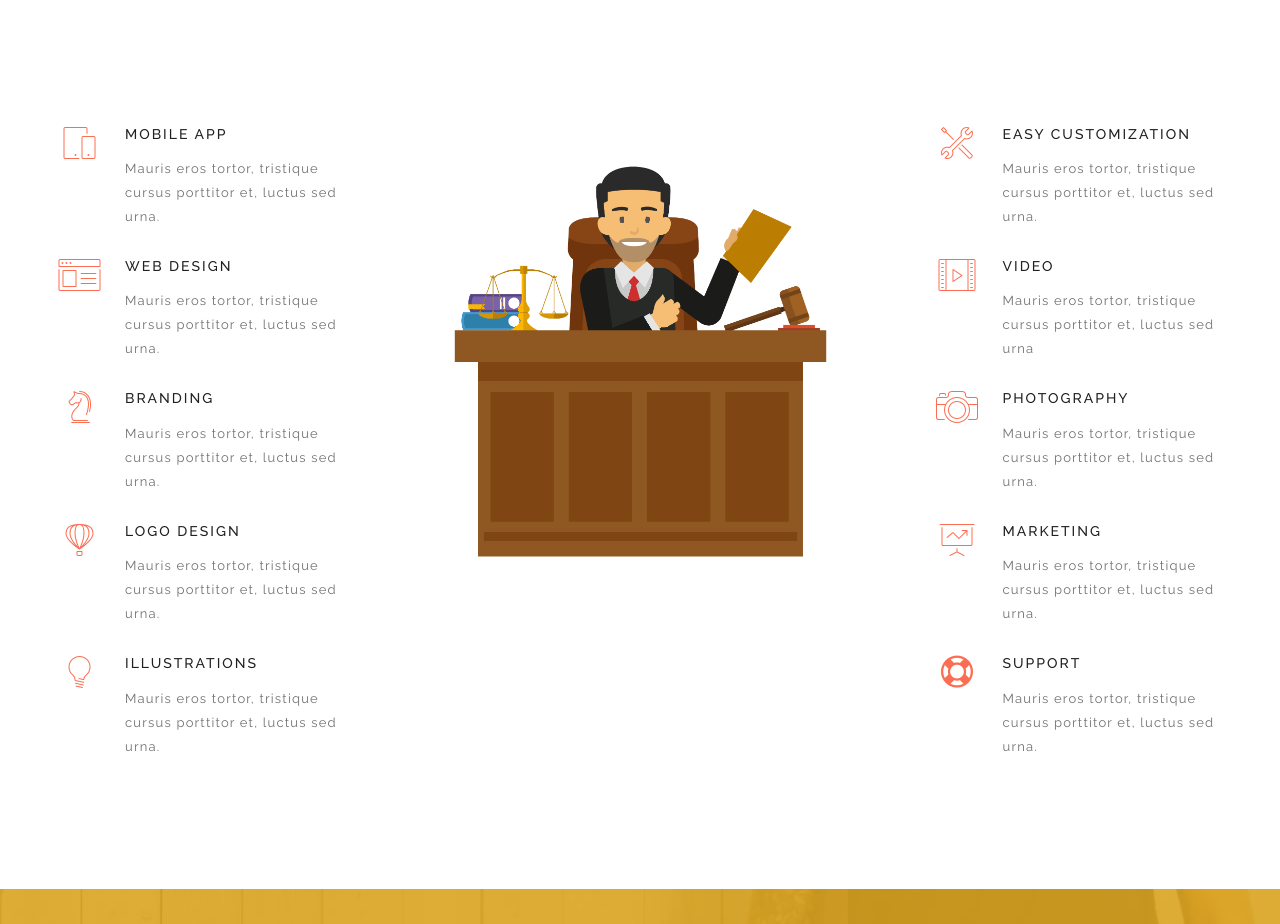
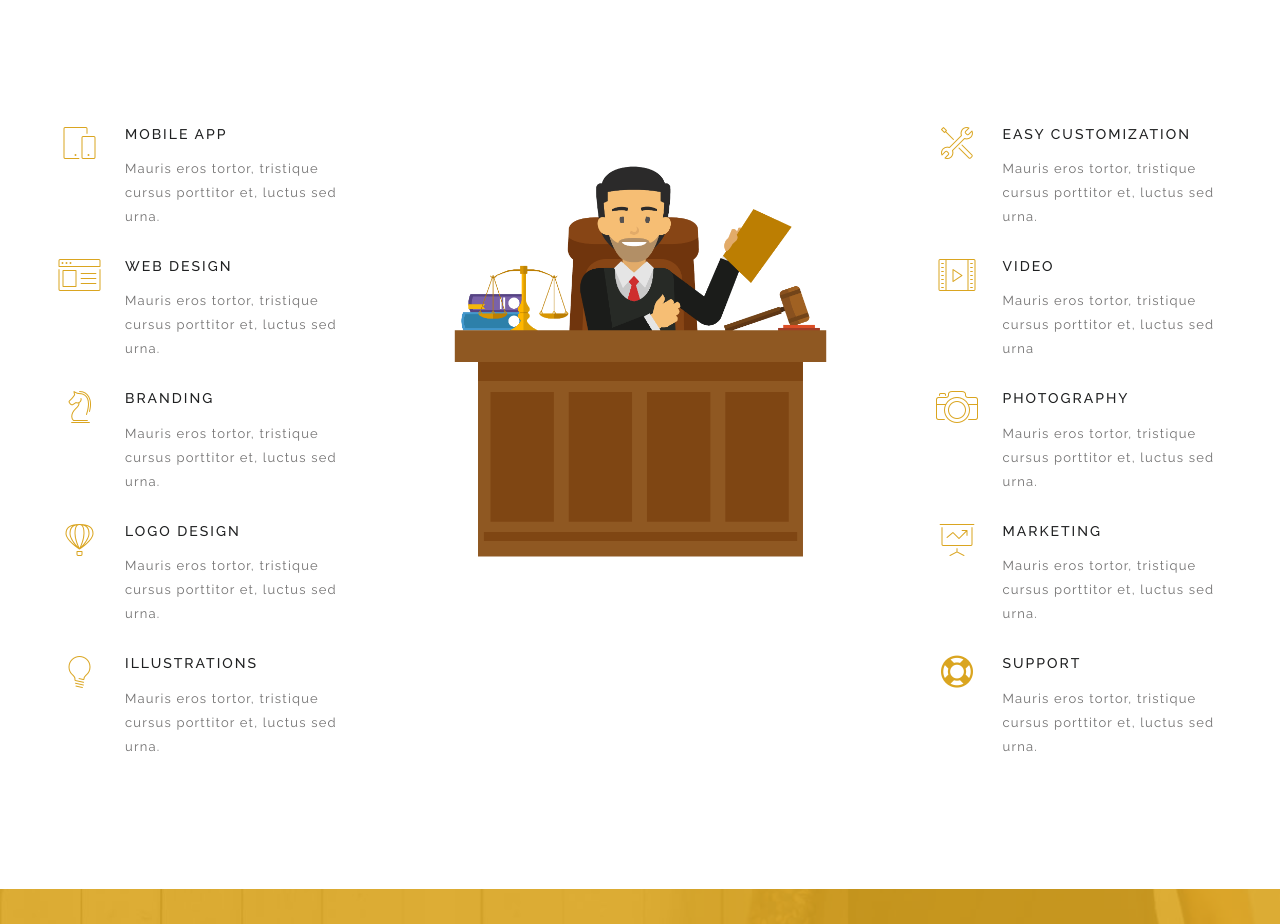
Before and after one commit to PalissonProjects/palissonprojects.github.io, a plain HTML site: page index.html in a window 1280 px wide. Shown: the part 1923-2847 px from the top of the page. Drawn offline with nearby package versions, Linux system fonts and the light colour scheme; some packages are replaced by stand-ins of ours.

Commit message:
Update style.css

```diff
--- a/assets/css/style.css
+++ b/assets/css/style.css
@@ -752,7 +752,7 @@ ul.choose-list li, ul.soon-list li {
 
 .iconbox i {
   font-size: 32px;
-  color: #fc6e51
+  color: goldenrod;
 }
 
 .choose-box-content, .soon-box-content {
@@ -1815,7 +1815,7 @@ ul.features-list li {
 
 .iconbox i {
   font-size: 32px;
-  color: #fc6e51
+  color: goldenrod;
 }
 
 .features-box-content {
```
